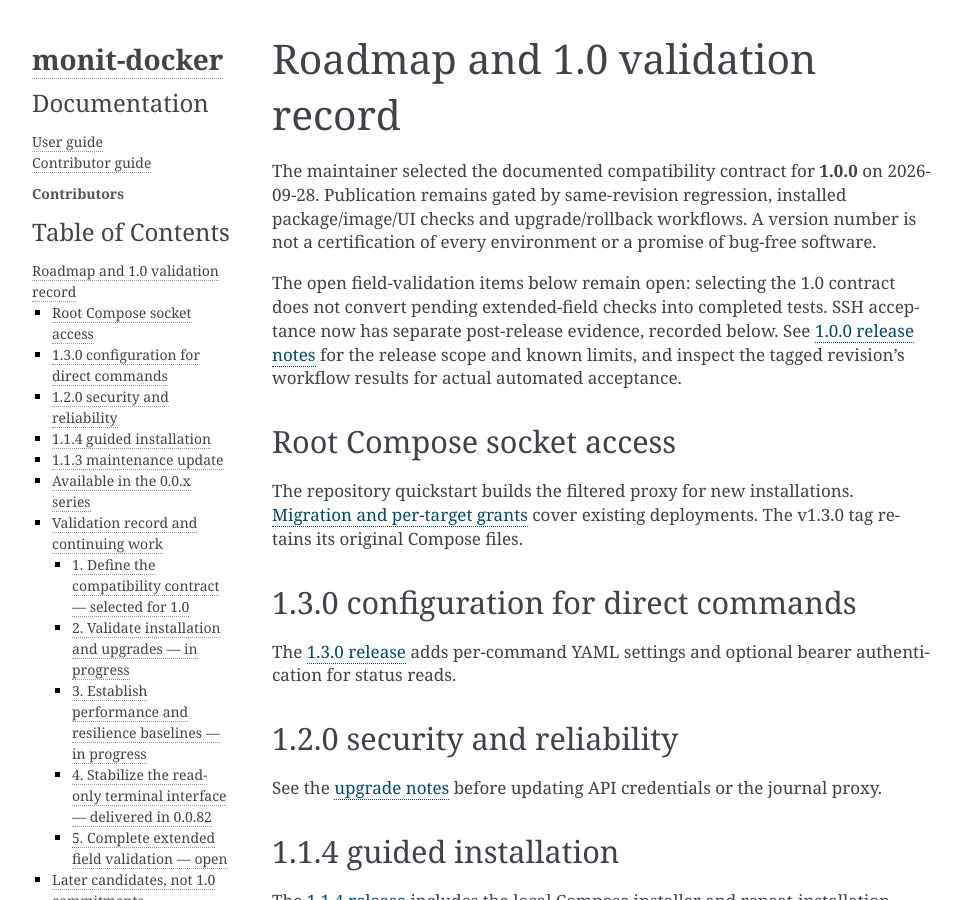
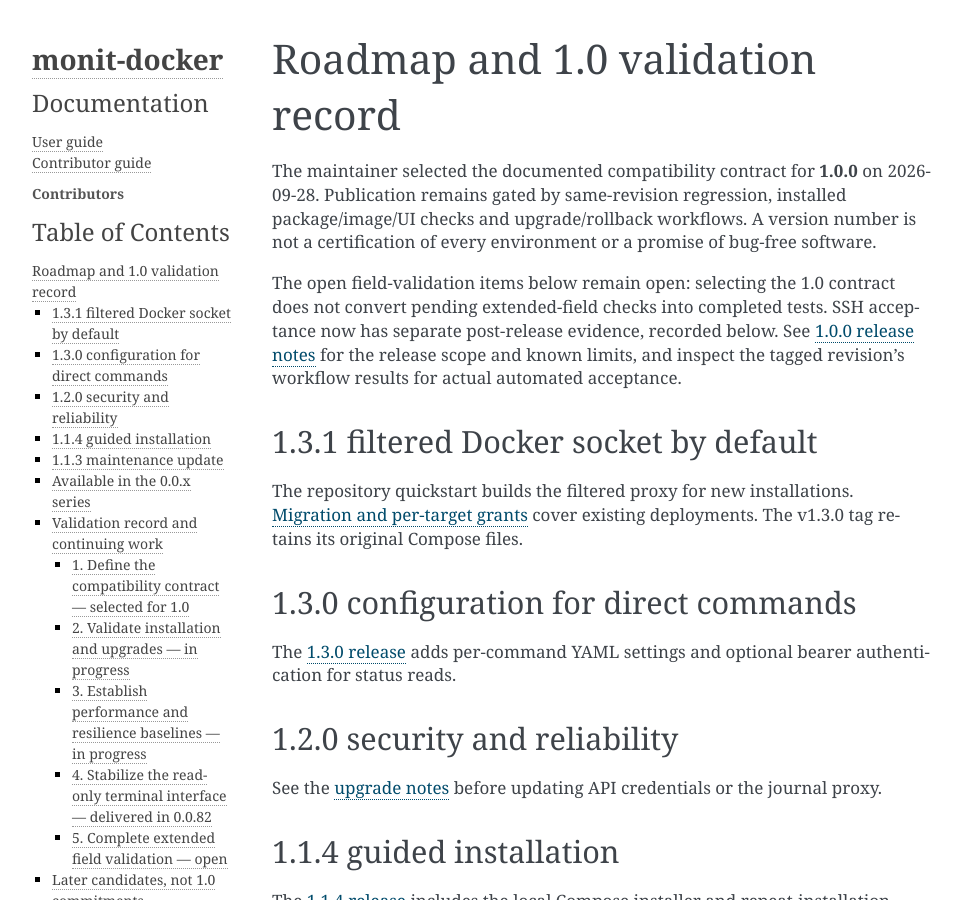
Before and after one commit to decryptus/monit-docker, a Sphinx documentation site: the page built from docs/roadmap.md, in a window 1280 px wide and 900 px high. Shown: the whole window, without its empty margins (148-1110 px from the left). Built offline with Sphinx 7.4.7, drawn with Linux system fonts in a browser that asks for light colours.

Commit message:
Pin the filtered Compose quickstart and release metadata to 1.3.1

````diff
--- a/docker-compose.yml
+++ b/docker-compose.yml
@@ -2,7 +2,7 @@
 # See docs/compose-quickstart.md before replacing the old root cron example.
 services:
   monit-docker:
-    image: decryptus/monit-docker:1.3.0
+    image: decryptus/monit-docker:1.3.1
     command: [monit-docker, --audit-file, /var/lib/monit-docker/audit/events.jsonl, serve, --bind, 0.0.0.0, --interval, '30']
     restart: unless-stopped
     stop_grace_period: 60s
--- a/docs/compose-quickstart.md
+++ b/docs/compose-quickstart.md
@@ -68,7 +68,7 @@ On Linux amd64, install Git, Docker Engine, its Compose v2 plugin with
 `up --wait` support, and curl. For the web dashboard, install Python 3 and OpenSSL.
 
 ```sh
-git clone --branch master --depth 1 https://github.com/decryptus/monit-docker.git
+git clone --branch v1.3.1 --depth 1 https://github.com/decryptus/monit-docker.git
 cd monit-docker
 ./install.sh
 ```
@@ -165,7 +165,7 @@ host ports. The UI binds to loopback unless `UI_BIND` is explicitly changed.
 Changing a host port does not change internal agent addresses. Keep the same
 directory/project name so Compose reuses its named volume.
 
-The examples pin agent and UI to **1.3.0**. When updating versions, preserve your
+The examples pin agent and UI to **1.3.1**. When updating versions, preserve your
 configuration and state, choose matching agent/UI versions, then pull and recreate
 the selected stack. `docker compose pull` alone does not change a running container.
 
--- a/docs/compose.md
+++ b/docs/compose.md
@@ -140,7 +140,7 @@ backups; archive them separately if you rely on this history.
 
 ## Customize
 
-The services are pinned to monit-docker 1.3.0, Prometheus 3.5.0 and Grafana 12.2.0.
+The services are pinned to monit-docker 1.3.1, Prometheus 3.5.0 and Grafana 12.2.0.
 Update versions deliberately in `examples/monitoring/compose.yaml`, then run
 `docker compose pull` and `sh start.sh`. The repository-root `docker-compose.yml`
 runs the minimal observation agent; use the file in `examples/monitoring` for this
--- a/docs/index.rst
+++ b/docs/index.rst
@@ -55,6 +55,7 @@ For installation and the command reference, see the
    check-config
    configuration-validation
    textual
+   release-1.3.1
    release-1.3.0
    release-1.2.0
    release-1.1.4
--- a/docs/roadmap.md
+++ b/docs/roadmap.md
@@ -12,7 +12,7 @@ acceptance now has separate post-release evidence, recorded below. See
 scope and known limits, and inspect the tagged revision's workflow results for
 actual automated acceptance.
 
-## Root Compose socket access
+## 1.3.1 filtered Docker socket by default
 
 The repository quickstart builds the filtered proxy for new installations.
 [Migration and per-target grants](compose-quickstart.md#migrate-an-existing-agent)
--- a/monit_docker/__init__.py
+++ b/monit_docker/__init__.py
@@ -2,6 +2,6 @@
 
 from __future__ import absolute_import
 
-__version__ = '1.3.0'
+__version__ = '1.3.1'
 
 __all__ = ('__version__',)
--- a/setup.yml
+++ b/setup.yml
@@ -4,8 +4,8 @@ description: monit-docker
 author: Adrien Delle Cave
 author_email: pypi@doowan.net
 copyright: '2019-2026 Adrien Delle Cave'
-release: '1.3.0'
-version: '1.3.0'
+release: '1.3.1'
+version: '1.3.1'
 license: License GPL-3
 url: https://github.com/decryptus/monit-docker
 python_requires:
````
Also changed, not shown: README.md (+5 -5 lines), docs/compose-quickstart-fr.md (+2 -2 lines), docs/release-1.3.1.md (added, +17 -0 lines), 5 other files.
